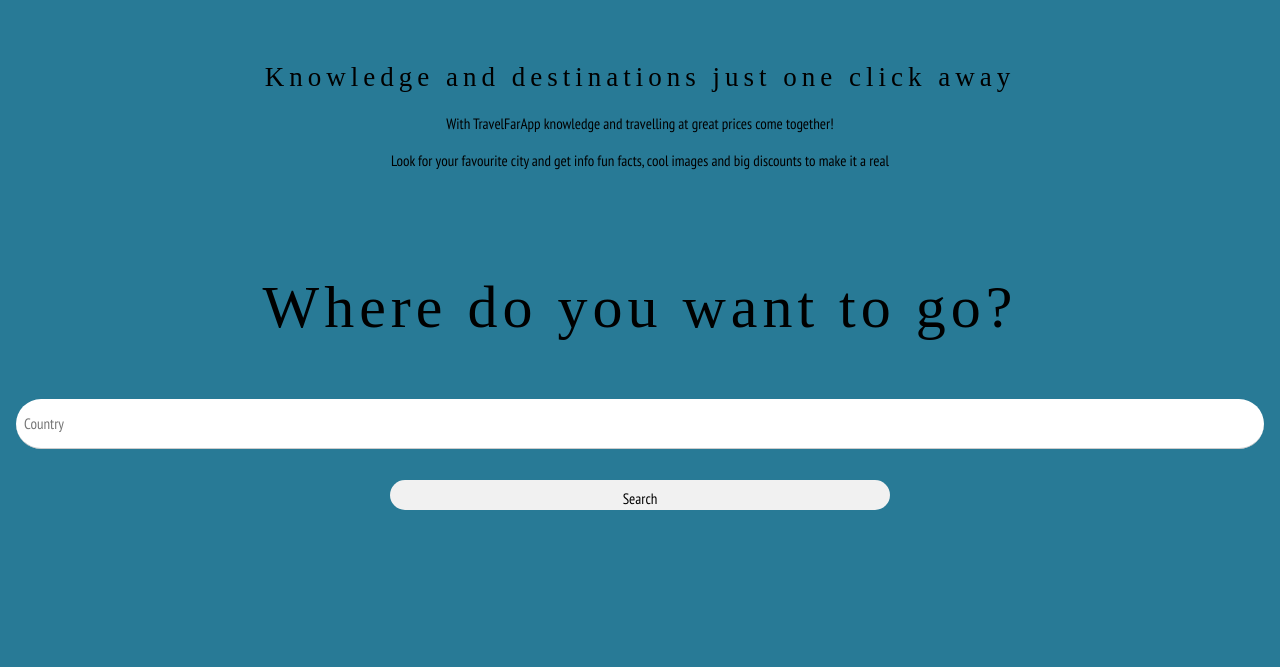
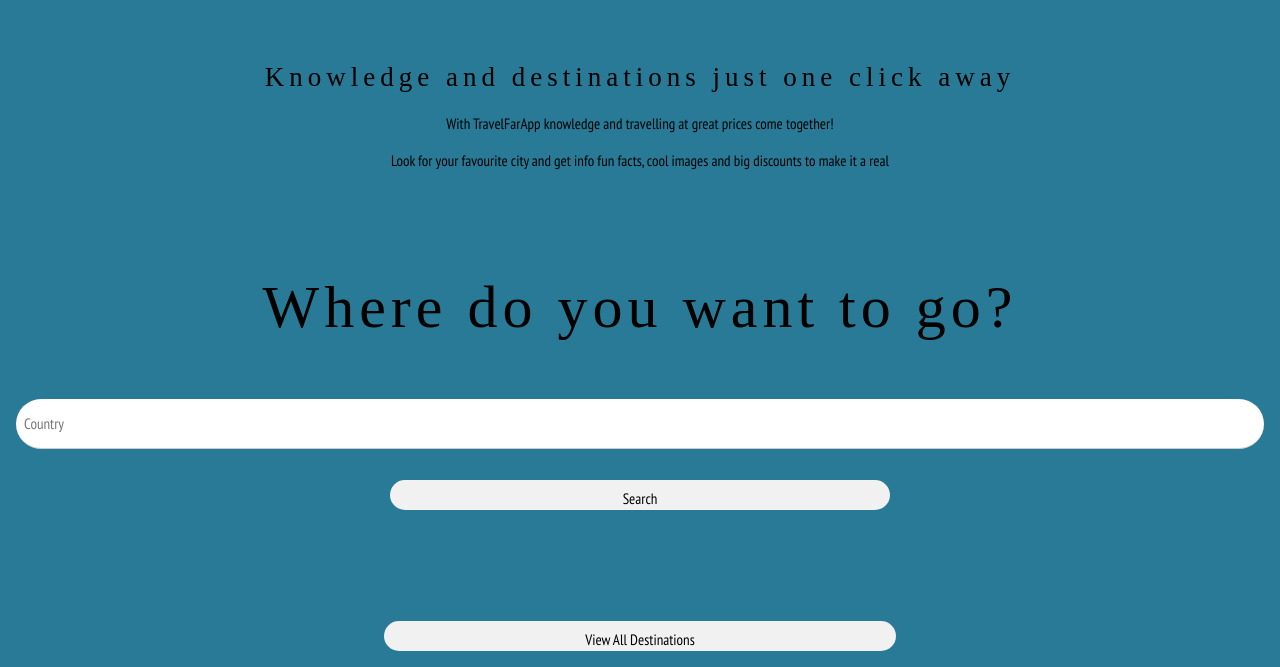
Before and after one commit to investIN-Project/TravelApp-Backup, a website built with Parcel: page index.html in a window 1280 px wide. Shown: the part 963-1630 px from the top of the page. Before the commit the page ends 1568 px from the top, so only its background shows below. Built offline with nearby package versions, Linux system fonts and the light colour scheme.

Commit message:
Update index.html

```diff
--- a/index.html
+++ b/index.html
@@ -108,7 +108,13 @@
             </button>
           </p>
         </form>
-			</div>
+	</div>
+
+
+      <button class="w3-button w3-light-grey w3-section" id="bubble_sort">
+        View All Destinations
+      </button>
+
 
 
 
```
